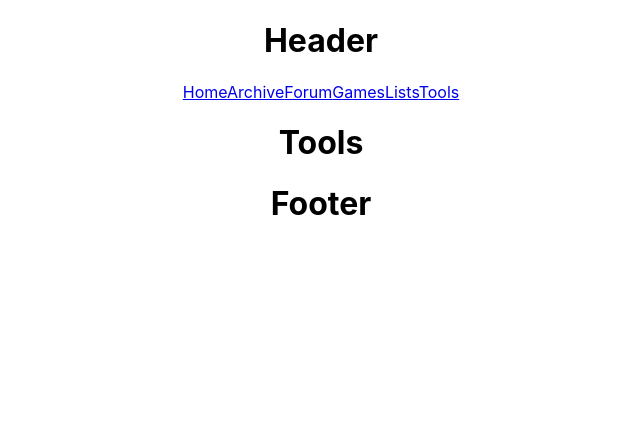
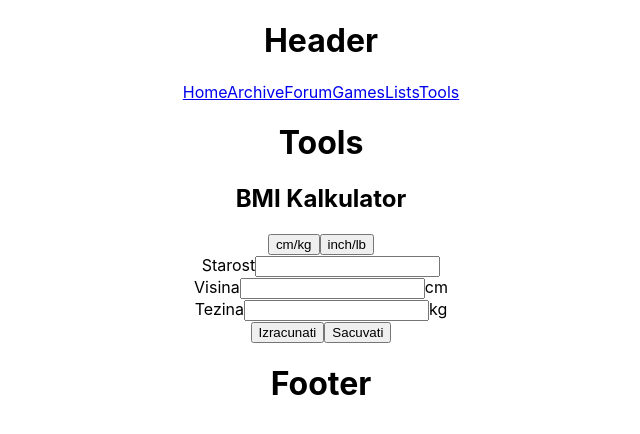
Before and after one commit to js-samuraji/staznam.rs, a React (Create React App) app: page /staznam.rs/tools in a window 1280 px wide. Shown: the top 434 px of the page, without its empty margins (319-959 px from the left). Built offline with nearby package versions, Linux system fonts and the light colour scheme.

Commit message:
added form

```diff
--- /dev/null
+++ b/src/components/tools/Bmi.jsx
@@ -0,0 +1,31 @@
+import React from 'react'
+
+export default function Bmi() {
+  return (
+    <div>
+      <h2>BMI Kalkulator</h2>
+      <div>
+        <button>cm/kg</button>
+        <button>inch/lb</button>
+        <form>
+          <label>Starost</label>
+          <input type="number" />
+          <div>
+            <label>Visina</label>
+            <input type="number" />
+            <label>cm</label>
+          </div>
+          <div>
+            <label>Tezina</label>
+            <input type="number" />
+            <label>kg</label>
+
+          </div>
+          <button>Izracunati</button>
+          <button>Sacuvati</button>
+
+        </form>
+      </div>
+    </div>
+  )
+}
--- a/src/components/tools/Tools.jsx
+++ b/src/components/tools/Tools.jsx
@@ -1,8 +1,10 @@
 import React from "react";
+import Bmi from "./Bmi";
 
 const Tools = () => (
   <div>
     <h1>Tools</h1>
+    <Bmi />
   </div>
 );
 
```
